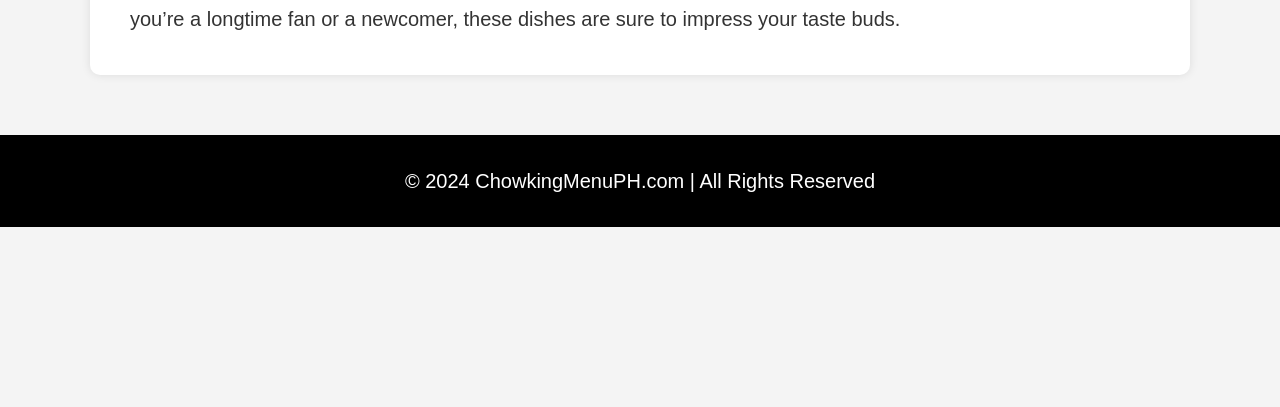
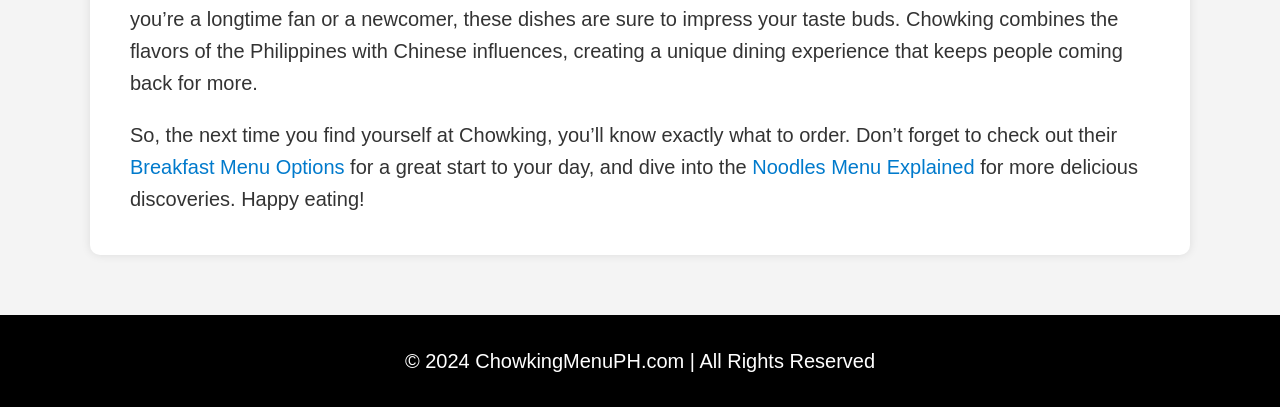
Before and after one commit to chowking-menu/chowking-menu-bestsellers, a plain HTML site: page index.html in a window 1280 px wide. Shown: the part 5462-5869 px from the top of the page. Before the commit the page ends 5689 px from the top, so only its background shows below. Drawn offline with Linux system fonts and the light colour scheme.

Commit message:
Update index.html

```diff
--- a/index.html
+++ b/index.html
@@ -190,7 +190,8 @@
 
         <section>
             <h3>Conclusion: Chowking’s Bestsellers Await!</h3>
-            <p>There you have it! These are the 10 must-try <a href='https://chowkingmenuph.com/'>Chowking menu bestsellers</a> that everyone raves about. Whether you’re a longtime fan or a newcomer, these dishes are sure to impress your taste buds.</p>
+            <p>There you have it! These are the 10 must-try <a href='https://chowkingmenuph.com/'>Chowking menu bestsellers</a> that everyone raves about. Whether you’re a longtime fan or a newcomer, these dishes are sure to impress your taste buds. Chowking combines the flavors of the Philippines with Chinese influences, creating a unique dining experience that keeps people coming back for more.</p>
+<p>So, the next time you find yourself at Chowking, you’ll know exactly what to order. Don’t forget to check out their <a href='https://chowkingmenu.s3.eu-north-1.amazonaws.com/index.html'>Breakfast Menu Options</a> for a great start to your day, and dive into the <a href='https://chowkingmenu.pages.dev/'>Noodles Menu Explained</a> for more delicious discoveries. Happy eating!</p>
         </section>
     </div>
 
```
